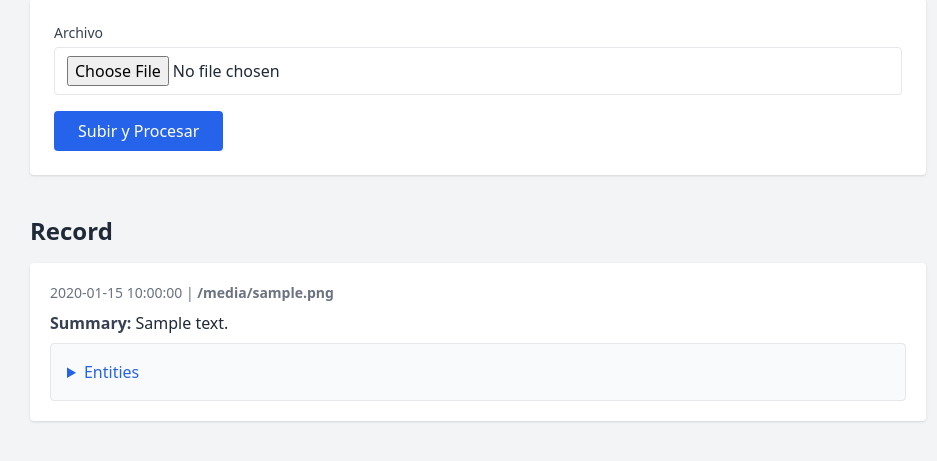
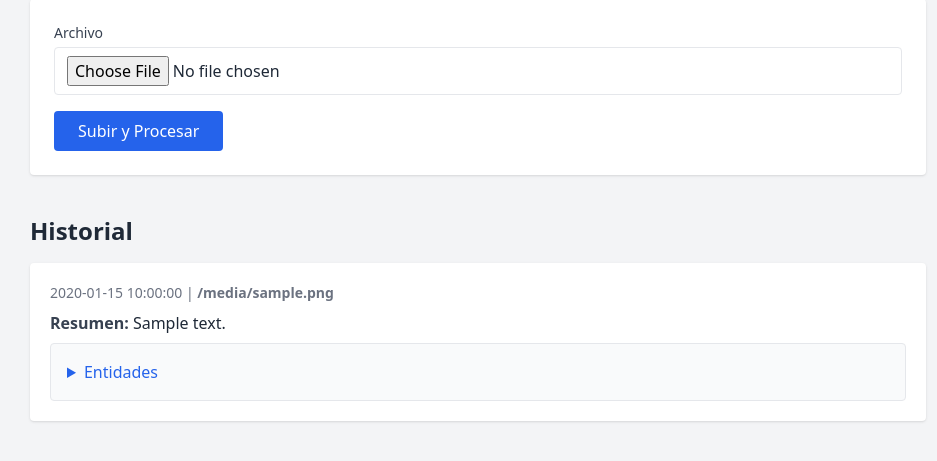
Before and after one commit to Santiago-Arredondo/prueba-tecnica-savant, a FastAPI app: template app/templates/index.html in a window 1280 px wide. Shown: the part 77-538 px from the top of the page, without its empty margins (162-1099 px from the left). Run offline with FastAPI, Linux system fonts and the light colour scheme; the template is opened without the code that fills it: most values are stand-ins (such as "Sample title", 1, 10 or a date in 2020); some libraries are stand-ins or nearby versions.

Commit message:
modificaciones finales

```diff
--- a/app/templates/index.html
+++ b/app/templates/index.html
@@ -1,4 +1,3 @@
-<!-- app/templates/index.html -->
 <!DOCTYPE html>
 <html lang="es">
 <head>
@@ -16,7 +15,6 @@
   <div class="max-w-4xl mx-auto">
     <h1 class="text-3xl font-bold mb-6 text-blue-800">Procesar Documentos</h1>
 
-    <!-- Formulario de carga -->
     <form action="/upload-file" method="post" enctype="multipart/form-data" class="mb-10 bg-white p-6 rounded shadow">
       <div class="mb-4">
         <label class="block text-sm font-medium text-gray-700 mb-1">Archivo</label>
@@ -25,17 +23,16 @@
       <button class="bg-blue-600 text-white px-6 py-2 rounded hover:bg-blue-700">Subir y Procesar</button>
     </form>
 
-    <!-- Historial de documentos -->
-    <h2 class="text-2xl font-semibold mb-4">Record</h2>
+
+    <h2 class="text-2xl font-semibold mb-4">Historial</h2>
     <div class="space-y-6">
       {% for doc in documents %}
         <div class="bg-white p-5 rounded shadow">
           <div class="text-sm text-gray-500 mb-2">{{ doc.timestamp }} | <strong>{{ doc.filename }}</strong></div>
-          <div class="mb-2"><strong class="text-gray-700">Summary:</strong> {{ doc.summary }}</div>
+          <div class="mb-2"><strong class="text-gray-700">Resumen:</strong> {{ doc.summary }}</div>
 
-          <!-- Sección de entidades -->
           <details class="bg-gray-50 border border-gray-200 rounded p-4">
-            <summary class="cursor-pointer font-medium text-blue-600">Entities</summary>
+            <summary class="cursor-pointer font-medium text-blue-600">Entidades</summary>
             <div class="mt-4 space-y-2">
               <div><strong>Carrier:</strong> {{ doc.entities.Carrier }}</div>
               <div><strong>Email:</strong> {{ doc.entities.Email }}</div>
--- a/app/web.py
+++ b/app/web.py
@@ -1,4 +1,3 @@
-# app/web.py
 from fastapi import APIRouter, Request, UploadFile, Form
 from fastapi.responses import HTMLResponse, RedirectResponse
 from fastapi.templating import Jinja2Templates
```
